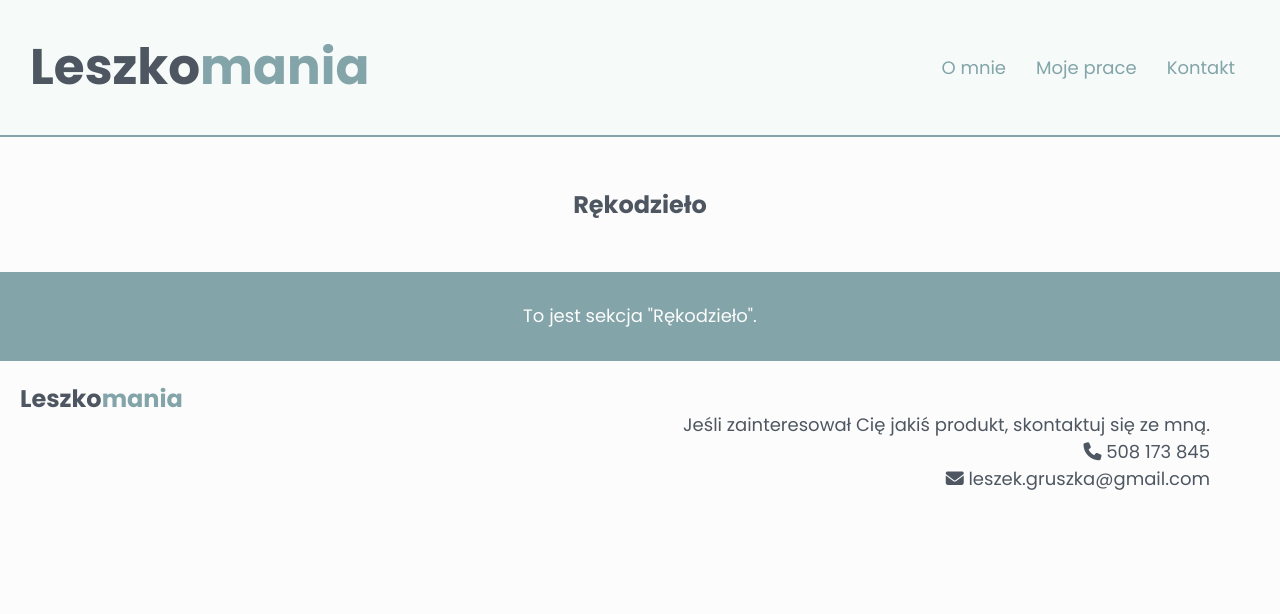
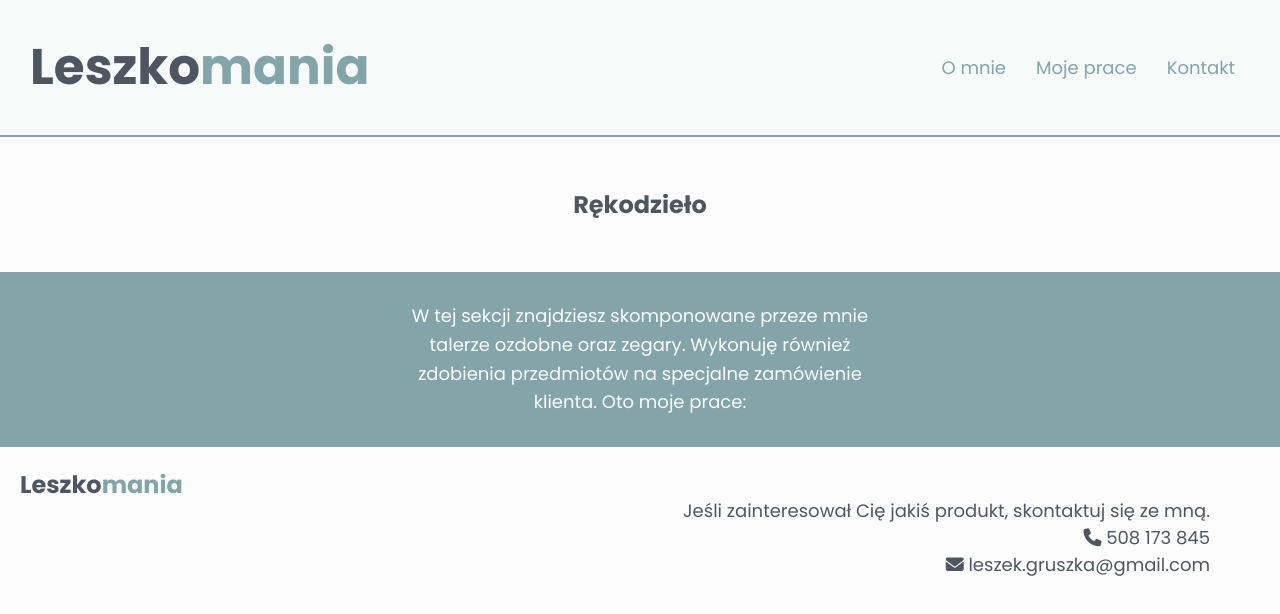
Before and after one commit to korneliagruszka/leszkomania, a React (Create React App) app: page /handicraft in a window 1280 px wide. Shown: the top 614 px of the page. Built offline with nearby package versions, Linux system fonts and the light colour scheme.

Commit message:
Handicraft_tbc

```diff
--- a/src/components/Handicraft/handicraft.tsx
+++ b/src/components/Handicraft/handicraft.tsx
@@ -6,7 +6,7 @@ const Handicraft: React.FC = () => {
       <div className='handicraft_container'>
         <h2 className='handicraft_header'>Rękodzieło</h2>
         <div className='handicraft_text'>
-        <p>To jest sekcja "Rękodzieło".</p></div>
+        <p>W tej sekcji znajdziesz skomponowane przeze mnie talerze ozdobne oraz zegary. Wykonuję również zdobienia przedmiotów na specjalne zamówienie klienta. Oto moje prace:</p></div>
       </div>
     );
   };
```
